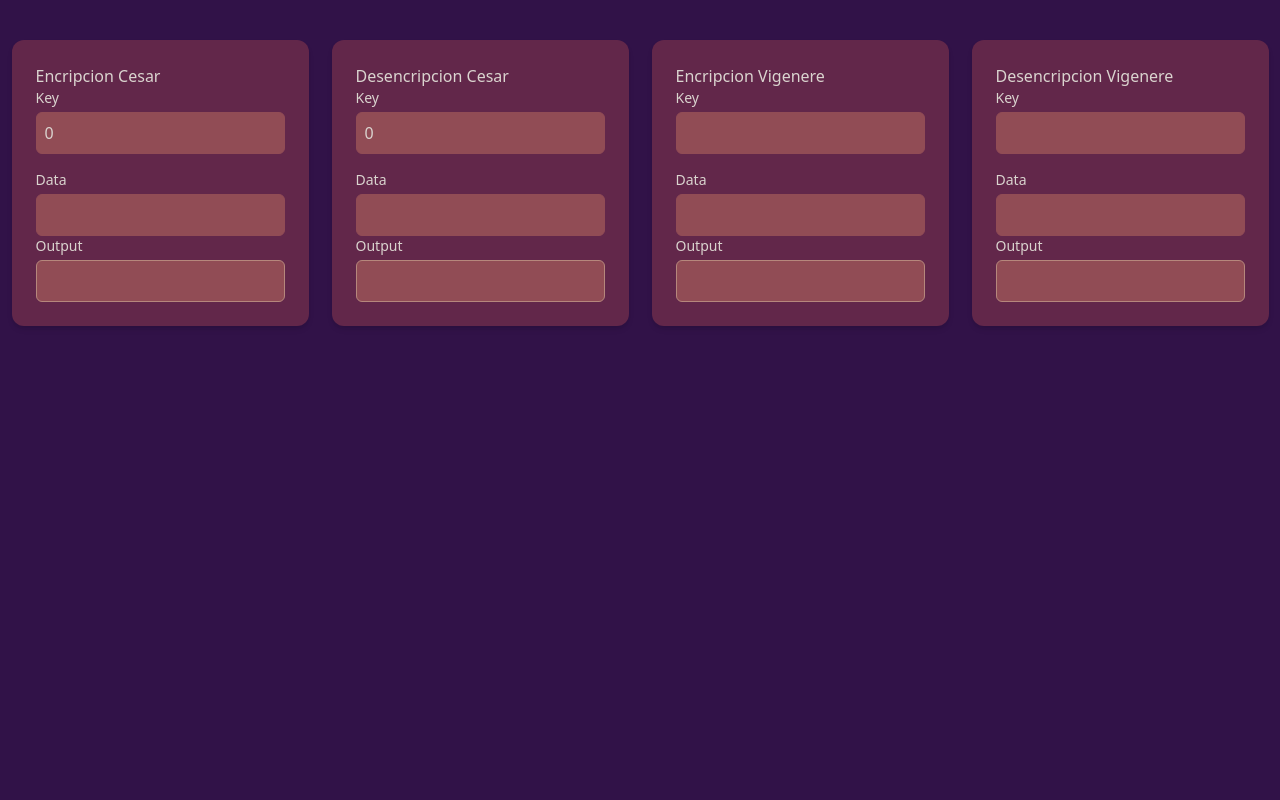
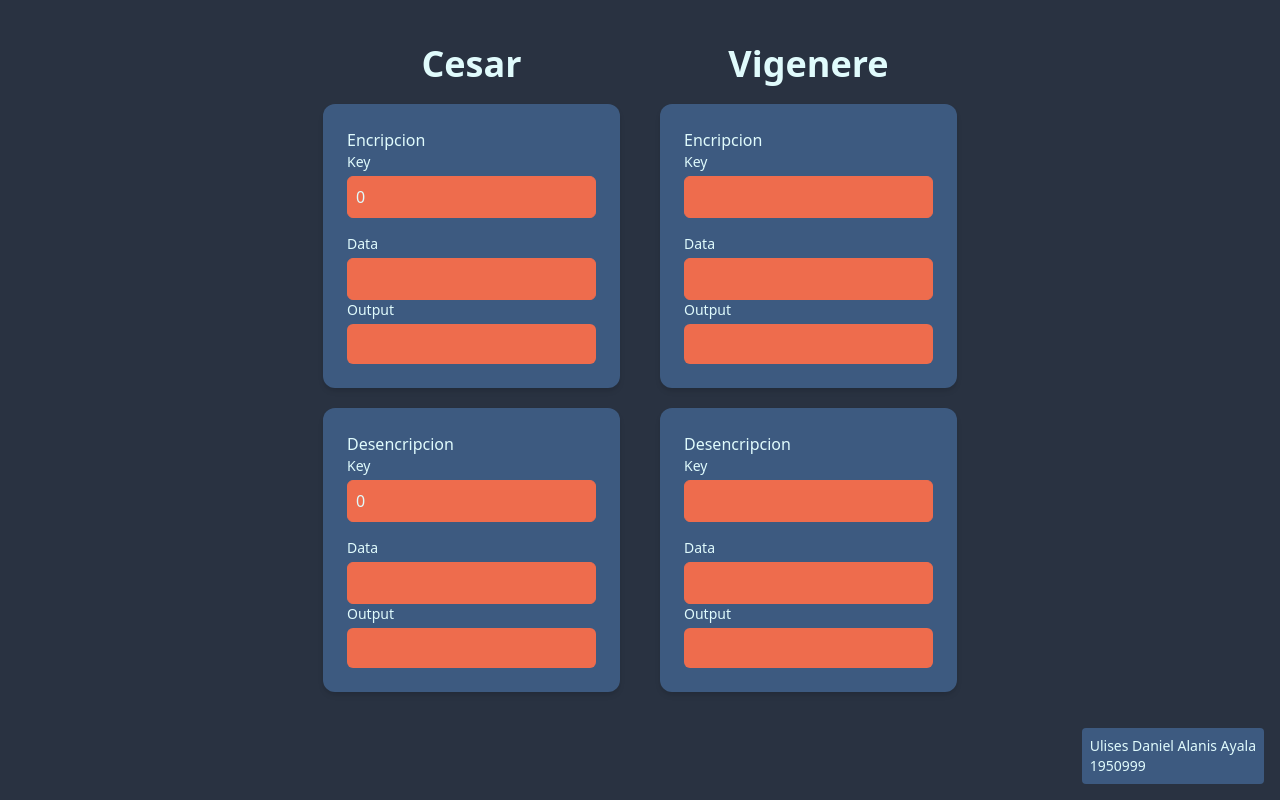
Before and after one commit to HasSak-47/crypto-test, a React (Vite) app: page / in a window 1280 px wide. Built offline with nearby package versions, Linux system fonts and the light colour scheme.

Commit message:
color suck but idk

```diff
--- a/index.html
+++ b/index.html
@@ -1,5 +1,6 @@
 <!doctype html>
-<html lang="en" class="bg-5 h-dvh">
+<html lang="en" class="bg-base-5 h-dvh">
+
 <head>
 	<meta charset="UTF-8" />
 	<!-- link rel="icon" type="image/svg+xml" href="/vite.svg" /-->
@@ -12,4 +13,5 @@
 	<div id="root"></div>
 </body>
 <script type="module" src="/src/main.tsx"></script>
+
 </html>
--- a/package.json
+++ b/package.json
@@ -1,5 +1,5 @@
 {
-  "name": "oneoffs",
+  "name": "crypto-test",
   "private": true,
   "version": "0.0.0",
   "type": "module",
--- a/src/App.tsx
+++ b/src/App.tsx
@@ -99,7 +99,7 @@ function Encryptor<KeyT, DataT>({
 
 	return (
 		<div className='form-container'>
-      <h1> {title} </h1>
+			<h2> {title} </h2>
 			<form className='flex flex-col gap-4'>
 				<div className='flex flex-col'>
 					<label className='form-label'>Key</label>
@@ -123,7 +123,7 @@ function Encryptor<KeyT, DataT>({
 			<div className='flex flex-col'>
 				<label className='text-1 mb-1 text-sm font-medium'>Output</label>
 				<output
-          className='bg-3 text-1 cursor-pointer rounded-md border border-2 p-2'
+					className='bg-base-3 text-1 cursor-pointer rounded-md p-2'
 					onClick={(e) => navigator.clipboard.writeText(e.currentTarget.value)}
 				>
 					{encrypt(key, data) || '\u00A0'}
@@ -157,9 +157,13 @@ const forceNumber: Validator<number> = (e, set) => {
 
 export default function App() {
 	return (
-    <div className='m-auto flex'>
+		<div>
+			<header></header>
+			<div id='systems' className='m-auto flex w-fit'>
+				<div id='caesar' className='system mr-4'>
+					<h1> Cesar </h1>
 					<Encryptor<number, string>
-        title='Encripcion Cesar'
+						title='Encripcion'
 						validate_key={forceNumber}
 						validate_data={forceChar}
 						encrypt={encryptCaesar}
@@ -168,16 +172,19 @@ export default function App() {
 					/>
 
 					<Encryptor<number, string>
-        title='Desencripcion Cesar'
+						title='Desencripcion'
 						validate_key={forceNumber}
 						validate_data={forceChar}
 						encrypt={decryptCaesar}
 						default_key={0}
 						default_data={''}
 					/>
+				</div>
 
+				<div id='vigenere' className='system ml-4'>
+					<h1> Vigenere </h1>
 					<Encryptor<string, string>
-        title='Encripcion Vigenere'
+						title='Encripcion'
 						validate_key={forceChar}
 						validate_data={forceChar}
 						encrypt={encryptVigenere}
@@ -186,7 +193,7 @@ export default function App() {
 					/>
 
 					<Encryptor<string, string>
-        title='Desencripcion Vigenere'
+						title='Desencripcion'
 						validate_key={forceChar}
 						validate_data={forceChar}
 						encrypt={decryptVigenere}
@@ -194,5 +201,14 @@ export default function App() {
 						default_data={''}
 					/>
 				</div>
+			</div>
+			<footer
+				id='data'
+				className='text-base-1 bg-base-4 fixed right-4 bottom-4 rounded p-2 text-sm'
+			>
+				<div id='author-name'>Ulises Daniel Alanis Ayala</div>
+				<div id='author-id'>1950999</div>
+			</footer>
+		</div>
 	)
 }
--- a/src/index.css
+++ b/src/index.css
@@ -1,24 +1,32 @@
 @import 'tailwindcss';
 
 @theme {
-    --color-1: #dad4cf;
-    --color-2: #b6877c;
-    --color-3: #914c55;
-    --color-4: #62274a;
-    --color-5: #311248;
+    --color-base-1: #e0fbfc;
+    --color-base-2: #98c1d9;
+    --color-base-3: #ee6c4d;
+    --color-base-4: #3d5a80;
+    --color-base-5: #293241;
     --font-mono: 'Fira Code', monospace;
 }
 
 @layer components {
     .form-container {
-        @apply bg-4 text-1 mx-auto mt-10 max-w-xl rounded-xl p-6 shadow-md;
+        @apply bg-base-4 text-base-1 mt-5 mb-4 max-w-xl rounded-xl p-6 shadow-md;
     }
 
     .form-label {
-        @apply text-1 mb-1 text-sm font-medium;
+        @apply text-base-1 mb-1 text-sm font-medium;
     }
 
     .form-input {
-        @apply bg-3 text-1 w-full cursor-copy rounded-md border border-3 p-2 focus:ring-2 focus:outline-none;
+        @apply bg-base-3 text-base-1 border-base-3 w-full cursor-copy rounded-md border p-2 focus:ring-2 focus:outline-none;
+    }
+
+    h1 {
+        @apply text-base-1 w-full text-center text-4xl font-bold;
+    }
+
+    .system {
+        @apply mt-10 p-1;
     }
 }
```
Also changed, not shown: src/main.tsx (+9 -9 lines). Lines whose indentation alone changed are shown as unchanged.
